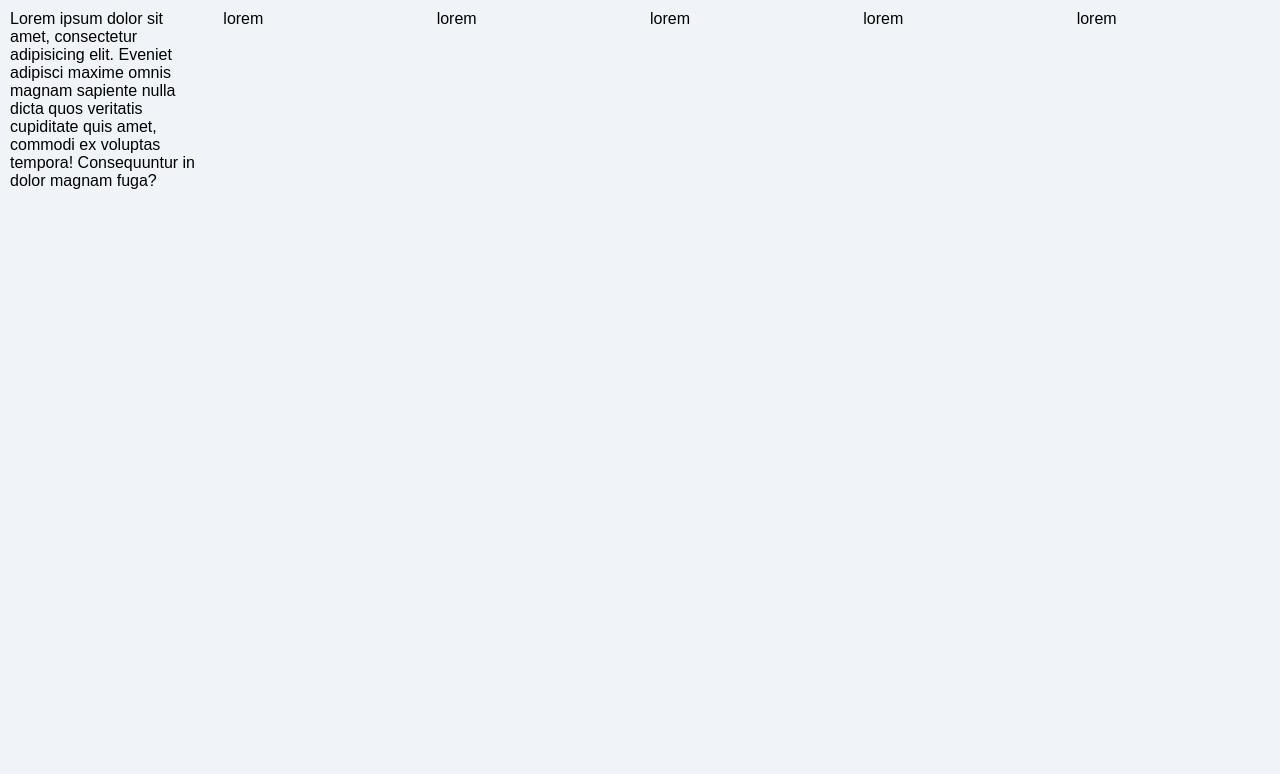
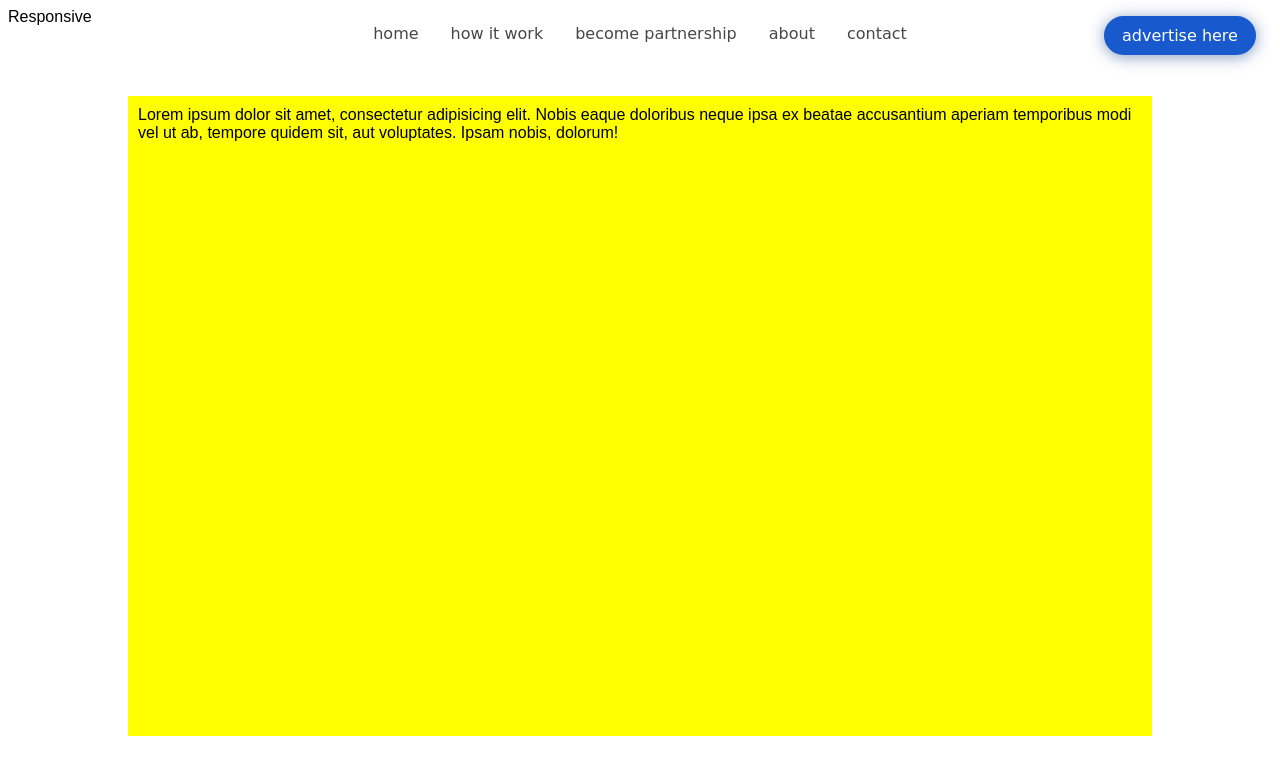
Before and after one commit to novalufian/angkods, a website: page index.html in a window 1280 px wide. Drawn offline with Linux system fonts and the light colour scheme; a web font is replaced by a local one.

Commit message:
commiting navbar sass

```diff
--- a/index.html
+++ b/index.html
@@ -8,15 +8,50 @@
 	<title>Document</title>
 	<link rel="stylesheet" href="dist/css/normalize.css">
 	<link rel="stylesheet" href="dist/css/angkods.min.css">
+	<link rel="stylesheet" href="dist/css/flexboxgrid.min.css">
+
+	<link href="https://fonts.googleapis.com/icon?family=Material+Icons"
+      rel="stylesheet">
 </head>
 <body>
-	<div class="row">
-		<div class="col-2">Lorem ipsum dolor sit amet, consectetur adipisicing elit. Eveniet adipisci maxime omnis magnam sapiente nulla dicta quos veritatis cupiditate quis amet, commodi ex voluptas tempora! Consequuntur in dolor magnam fuga?</div>
-		<div class="col-2">lorem</div>
-		<div class="col-2">lorem</div>
-		<div class="col-2">lorem</div>
-		<div class="col-2">lorem</div>
-		<div class="col-2">lorem</div>
+	<!--header fix top tag-->
+	<header class="header-fix-top">
+		<!--header content-->
+		<div class="row">
+			<div class="col-sm-2">
+				<div class="box">Responsive</div>
+			</div>
+			<div class="col-sm-8" >
+				<div class="row center-sm">
+					<div class="nav-bar">
+						<ul>
+							<li><a href="">home</a></li>
+							<li><a href="">how it work</a></li>
+							<li><a href="">become partnership</a></li>
+							<li><a href="">about</a></li>
+							<li><a href="">contact</a></li>
+						</ul>
+					</div>
+				</div>
+			</div>
+			<div class="col-sm-2">
+				<div class="row center-sm">
+					<button class="btn btn-primary rounded fredoke">
+						<p>advertise here </p>
+					</button>
+				</div>
+
+			</div>
+		</div>
+	</header>
+
+	<div class="banner">
+		<div class="clearfix"></div>
+		<div class="carosul-item">
+			Lorem ipsum dolor sit amet, consectetur adipisicing elit. Nobis eaque doloribus neque ipsa ex beatae accusantium aperiam temporibus modi vel ut ab, tempore quidem sit, aut voluptates. Ipsam nobis, dolorum!
+		</div>
 	</div>
+
+
 </body>
 </html>
--- a/sass/_button.scss
+++ b/sass/_button.scss
@@ -11,3 +11,38 @@
 
 //media query
 //btn large when MD 1300
+.btn{
+    position: relative;
+    display: inline-block;
+    box-sizing: border-box;
+    padding: .5em 1em;
+    margin: .5em;
+    border-radius: 5px;
+
+    p{
+        float: left;
+        vertical-align: center;
+        font-size: 1em;
+    }
+}
+
+.btn-primary{
+    border: 2px solid $primary-color;
+    background: $primary-color;
+    color: white;
+    box-shadow: 0 2px 15px rgba($primary-color-dark, .5);
+}
+
+.btn-primary-o{
+    border: 2px solid $primary-color;
+    background: $default-color-light;
+    color: $primary-color;
+
+    &:hover{
+        @extend .btn-primary;
+    }
+}
+
+.rounded{
+    border-radius: 100px;
+}
--- a/sass/_carosul.scss
+++ b/sass/_carosul.scss
@@ -0,0 +1,14 @@
+.banner{
+    position: relative;
+    width: 100%;
+    height: 100vh;
+
+    .carosul-item{
+        float: left;
+        width: 80%;
+        margin: 0 10%;
+        height: 80vh;
+        background: yellow;
+        padding: 10px;
+    }
+}
--- a/sass/_grid.scss
+++ b/sass/_grid.scss
@@ -19,7 +19,8 @@
 }
 .row{
     position: relative;
-    display: block;
+    display: flex;
+    flex-basis: 12;
     box-sizing: border-box;
     @include grid-angkods;
 
--- a/sass/_navigation.scss
+++ b/sass/_navigation.scss
@@ -0,0 +1,33 @@
+.header-fix-top{
+    box-sizing: border-box;
+    padding: .5em;
+    position: fixed;
+    top: 0;
+    left: 0;
+    right: 0;
+    z-index: 500;
+    // box-shadow: 0 5px 15px rgba($default-color-dark, 0.35);
+}
+.nav-bar{
+    float: left;
+    display: block;
+    box-sizing: border-box;
+    font-family: $fredoke;
+    // padding: .5em;
+    li {
+        float: left;
+        position: relative;
+        display: block;
+        list-style: none;
+        padding: 1em;
+
+        a{
+            text-decoration: none;
+            color: $font-color-default-light ;
+            &:hover{
+                color: $primary-color;
+            }
+        }
+
+    }
+}
--- a/sass/_variable.scss
+++ b/sass/_variable.scss
@@ -1,3 +1,43 @@
-$base-color : #f0f4f8;
-$primary-color: #212121;
-$primary-color-dark : darken($primary-color, 10%);
+// base color pattern
+$default-color : #ececec;
+$primary-color: #185acd;
+$danger-color : #e52023;
+$warning-color : #f1c202;
+$success-color : #48ad5c;
+$info-color : #7db9dc;
+
+$persent-basis : 15%;
+
+// lighten adn darken color
+// primary
+$primary-color-dark : darken($primary-color, $persent-basis);
+$primary-color-light : lighten($primary-color, $persent-basis);
+// danger
+$danger-color-dark : darken($danger-color, $persent-basis);
+$danger-color-light : lighten($danger-color, $persent-basis);
+// warning
+$warning-color-dark : darken($warning-color, $persent-basis);
+$warning-color-light : lighten($warning-color, $persent-basis);
+// success
+$success-color-dark : darken($success-color, $persent-basis);
+$success-color-light : lighten($success-color, $persent-basis);
+// info
+$info-color-dark : darken($info-color, $persent-basis);
+$info-color-light : lighten($info-color, $persent-basis);
+// default
+$default-color-dark : darken($default-color, $persent-basis);
+$default-color-light : lighten($default-color, $persent-basis);
+
+
+// font
+// =============
+@import url('https://fonts.googleapis.com/css?family=Fredoka+One, Racing+Sans+One');
+$fredoke : 'Fredoka One', cursive;
+
+.fredoke {font-family: $fredoke;}
+.racing { font-family: 'Racing Sans One', cursive;}
+
+$font-color-default : #212121;
+
+$font-color-default-dark : darken($font-color-default, $persent-basis);
+$font-color-default-light : lighten($font-color-default, $persent-basis);
--- a/sass/angkods.scss
+++ b/sass/angkods.scss
@@ -3,16 +3,30 @@
 *{
     margin: 0;
     padding: 0;
+    font-size: 1em;
+    box-sizing: border-box;
+
 }
 body {
-    background: $base-color;
+    background: $default-color-light;
     h1 {
         margin: 10px;
-        color: red;
+        color: $danger-color;
     }
 }
-@import '_grid';
-@import '_alert';
+
+.clearfix{
+    position: relative;
+    box-sizing: border-box;
+    float: left;
+    width: 100%;
+    display: block;
+    padding: 3em;
+}
+
 @import '_navigation';
-@import '_modal';
+// @import '_grid';
+// @import '_alert';
+// @import '_modal';
 @import '_button';
+@import '_carosul';
```
Also changed, not shown: dist/css/angkods.min.css, dist/css/flexboxgrid.min.css (added), sass/_align.scss (added), sass/_panel.scss (added), 1 other file.
